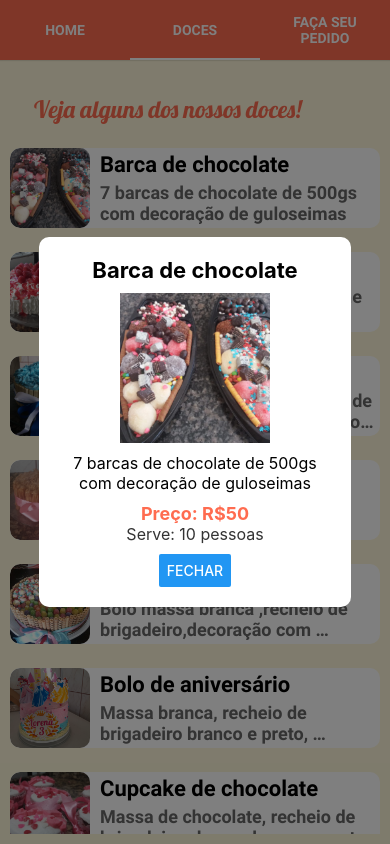
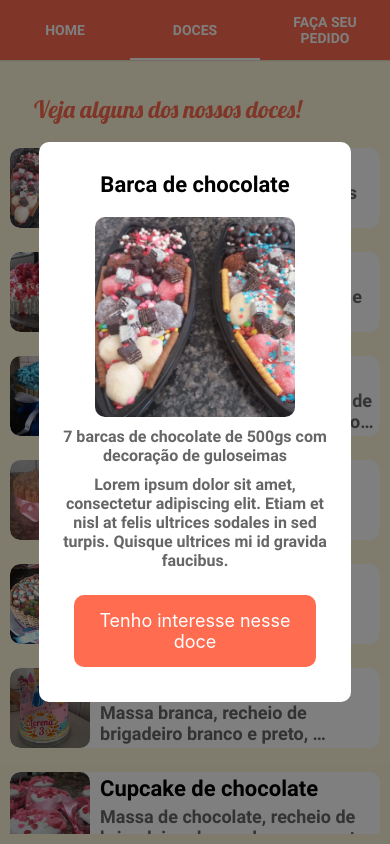
Before and after one commit to Luiz14es/App-Tia-Quero-Doce-, a React Native app: screen /Doces in a window 390 px wide. Both pictures are taken after a click on the element 195 px from the left and 200 px from the top of the page. Built offline with nearby package versions, Linux system fonts and the light colour scheme.

Commit message:
Adicionei a funcionalidade de enviar uma mensgaem pro whatsapp no doce interessado na tela doces

```diff
--- a/App.js
+++ b/App.js
@@ -95,8 +95,3 @@ function HomeScreen() {
     </ScrollView>
   );
 }
-
-///Tia Quero Doce é sinônimo de sabor e carinho. Diretamente de Madureira, nossa confeiteira começou com uma paixão por doces caseiros, conquistando o paladar de quem provava suas criações. Com uma tradição que une afeto e dedicação, ela traz à mesa doces que são mais que sobremesas, são memórias doces que ficam para sempre.
-{/* const abrirFacebook = () => {
-    Linking.openURL("https://www.facebook.com/share/fVr6xyh5SEoH7t65/?mibextid=qi2Omg");
-  };*/}
--- a/assets/Components/doceList.js
+++ b/assets/Components/doceList.js
@@ -16,63 +16,55 @@ export const data = [
         nome : "Barca de chocolate",
         image: barcaDeDoces,
         descricao: "7 barcas de chocolate de 500gs com decoração de guloseimas",
-        tipo: "barca",
-        preco: 15
+        preco: "Lorem ipsum dolor sit amet, consectetur adipiscing elit. Etiam et nisl at felis ultrices sodales in sed turpis. Quisque ultrices mi id gravida faucibus."
     },
     {
         id: "2",
         nome : "Bolo de morango",
         image: boloBrancoDeMorango,
         descricao: "massa branca ,recheio de creme de baunilha, decoração de chantilly e morangos",
-        tipo: "bolo",
-        preco: 20
+        preco: "Lorem ipsum dolor sit amet, consectetur adipiscing elit. Etiam et nisl at felis ultrices sodales in sed turpis. Quisque ultrices mi id gravida faucibus."
     },
     {
         id: "3",
         nome : "Bolo de chocolate",
         image: boloDeChocolateBranco,
         descricao: "Bolo de massa branca, recheio de brigadeiro branco, decoração com kitkat e chantilly",
-        tipo: "bolo",
-        preco: 20
+        preco: "Lorem ipsum dolor sit amet, consectetur adipiscing elit. Etiam et nisl at felis ultrices sodales in sed turpis. Quisque ultrices mi id gravida faucibus."
     },
     {
         id: "4",
         nome : "Bolo de churros",
         image: boloDeChurros,
         descricao: "Bolo de churros, massa branca recheio de doce de leite e decoração churros e doce de leite ",
-        tipo: "bolo",
-        preco: 20
+        preco: "Lorem ipsum dolor sit amet, consectetur adipiscing elit. Etiam et nisl at felis ultrices sodales in sed turpis. Quisque ultrices mi id gravida faucibus."
     },
     {
         id: "5",
         nome : "Bolo de guloseimas",
         image: boloDivididoEmQuartoDoces,
         descricao: "Bolo massa branca ,recheio de brigadeiro,decoração com biscoito e guloseimas",
-        tipo: "bolo",
-        preco: 20
+        preco: "Lorem ipsum dolor sit amet, consectetur adipiscing elit. Etiam et nisl at felis ultrices sodales in sed turpis. Quisque ultrices mi id gravida faucibus."
     },
     {
         id: "6",
         nome : "Bolo de aniversário",
         image: boloPersonalidoDePrincesa,
         descricao: "Massa branca, recheio de brigadeiro branco e preto, decoração infanti",
-        tipo: "bolo",
-        preco: 20
+        preco: "Lorem ipsum dolor sit amet, consectetur adipiscing elit. Etiam et nisl at felis ultrices sodales in sed turpis. Quisque ultrices mi id gravida faucibus."
     },
     {
         id: "7",
         nome : "Cupcake de chocolate",
         image: cupCakeRosa,
         descricao: "Massa de chocolate, recheio de brigadeiro, decorados com pasta americana ",
-        tipo: "cupcake",
-        preco: 10
+        preco: "Lorem ipsum dolor sit amet, consectetur adipiscing elit. Etiam et nisl at felis ultrices sodales in sed turpis. Quisque ultrices mi id gravida faucibus."
     },
     {
         id: "8",
         nome : "Ovo de colher",
         image: ovoDaPascoaDeBrigadeiro,
         descricao: "ovo de colher 50grs, recheio de brigadeiro",
-        tipo: "ovo",
-        preco: 12
+        preco: "Lorem ipsum dolor sit amet, consectetur adipiscing elit. Etiam et nisl at felis ultrices sodales in sed turpis. Quisque ultrices mi id gravida faucibus."
     }
 ]
--- a/assets/pages/doces.estilos.js
+++ b/assets/pages/doces.estilos.js
@@ -56,26 +56,38 @@ export const styles = StyleSheet.create({
   modalTitle: {
     fontSize: 22,
     fontWeight: 'bold',
-    marginBottom: 10,
+    margin: 10,
+    fontFamily: 'Roboto',
   },
   modalImage: {
-    width: 150,
-    height: 150,
-    marginBottom: 10,
+    width: 200,
+    height: 200,
+    margin: 10,
+    borderRadius: 10,
   },
   modalDescription: {
     fontSize: 16,
     textAlign: 'center',
     marginBottom: 10,
+    color: "#666",
+    fontFamily: 'Roboto'
   },
-  modalPrice: {
+  modalText: {
+    fontSize: 16,
+    textAlign: 'center',
+    marginBottom: 10,
+    color: "#666",
+    fontFamily: 'Roboto'
+  },
+  whatsappBotao: {
+    padding: 15,
+    margin: 15,
+    borderRadius: 10,
+    backgroundColor: "#ff6c50"
+  },
+  whatsappBotaoTexto: {
+    color: '#fff',
     fontSize: 18,
-    fontWeight: 'bold',
-    color: '#ff6c50',
-  },
-  modalServing: {
-    fontSize: 16,
-    color: '#333',
-    marginBottom: 10,
-  },
+    textAlign: 'center',
+  }
 });
--- a/assets/pages/doces.js
+++ b/assets/pages/doces.js
@@ -1,5 +1,5 @@
 import React, { useState } from 'react';
-import { View, Text, FlatList, Image, Modal, TouchableOpacity, Button } from 'react-native';
+import { View, Text, FlatList, Image, Modal, TouchableOpacity, Linking } from 'react-native';
 import { data } from '../Components/doceList';
 import { styles } from './doces.estilos';
 
@@ -16,6 +16,14 @@ export default function Doces() {
     setModalVisible(false);
     setSelectedItem(null);
   };
+
+  const enviarMensagem = (item) => {
+    const telefone = "+5521995040236";
+    const mensagem = `Olá, tenho interesse no ${item.nome} (${item.descricao})`;
+    const url = `whatsapp://send?phone=${telefone}&text=${encodeURIComponent(mensagem)}`;
+
+    Linking.openURL(url).catch(() => alert("O WhatsApp não esta instalado"))
+  }
 
   const renderItem = ({ item }) => {
     return (
@@ -54,9 +62,14 @@ export default function Doces() {
               <Text style={styles.modalTitle}>{selectedItem.nome}</Text>
               <Image source={selectedItem.image} style={styles.modalImage} />
               <Text style={styles.modalDescription}>{selectedItem.descricao}</Text>
-              <Text style={styles.modalPrice}>Preço: R$50</Text>
-              <Text style={styles.modalServing}>Serve: 10 pessoas</Text>
-              <Button title="Fechar" onPress={closeModal} />
+              <Text style={styles.modalText}>{selectedItem.preco}</Text>
+
+              <TouchableOpacity
+                style={styles.whatsappBotao}
+                onPress={() => enviarMensagem(selectedItem)}
+              >
+                <Text style={styles.whatsappBotaoTexto}>Tenho interesse nesse doce</Text>
+              </TouchableOpacity>
             </View>
           </TouchableOpacity>
         </Modal>
```
